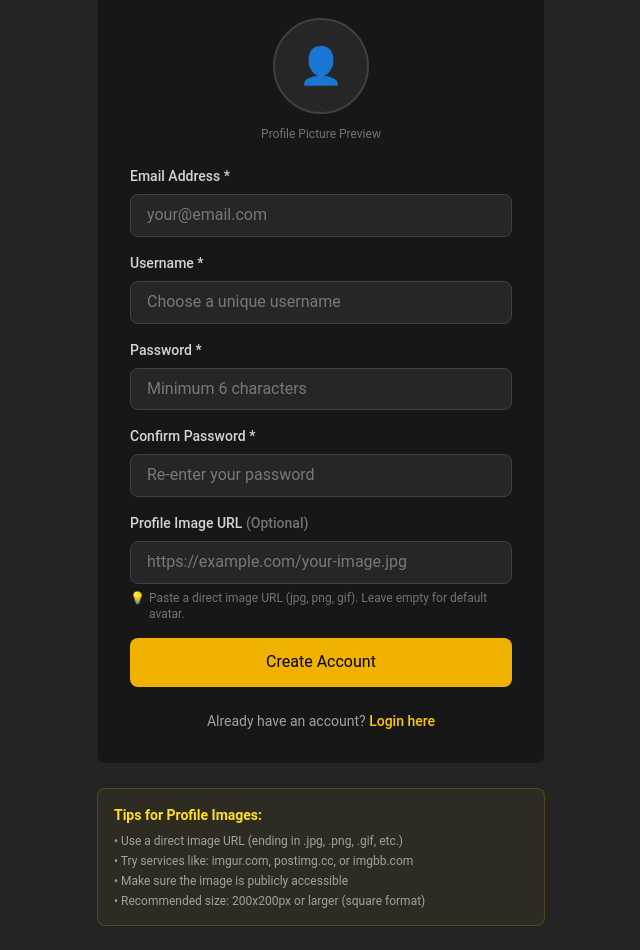
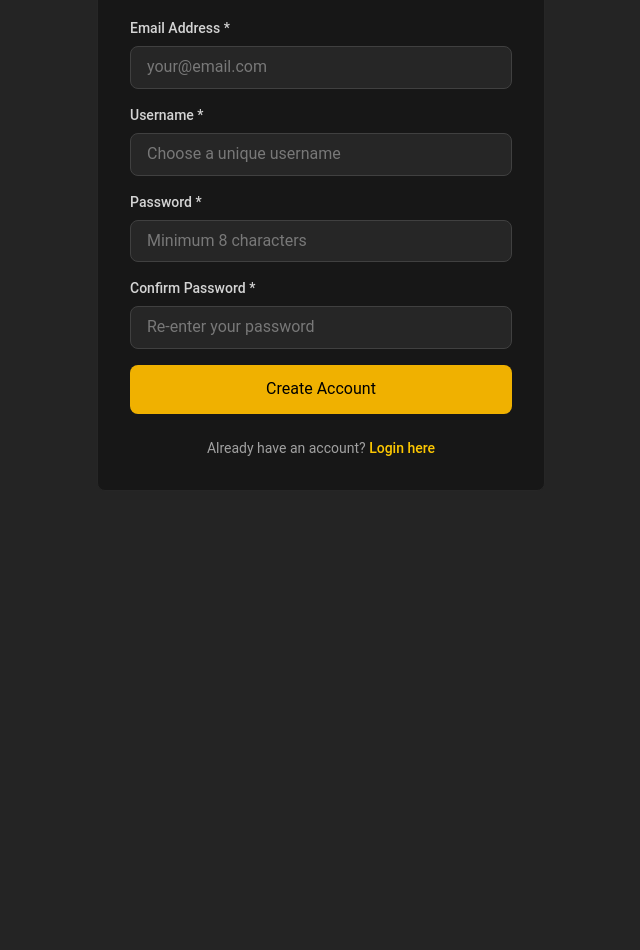
Before and after one commit to AAnawat/HackHive, a React (Vite) app in the folder frontend/: page /register in a window 1280 px wide. Shown: the part 200-1150 px from the top of the page, without its empty margins (319-959 px from the left). After the commit the page ends 800 px from the top, so only its background shows below. Built offline with nearby package versions, Linux system fonts and the light colour scheme.

Commit message:
update Register

```diff
--- a/frontend/src/api/client.ts
+++ b/frontend/src/api/client.ts
@@ -1,4 +1,3 @@
-// src/api/client.ts
 const API_BASE = '/api';
 
 type FetchOptions = RequestInit & { token?: string };
@@ -103,9 +102,8 @@ export function login(gmail: string, password: string): Promise<{ token: string
 }
 
 // ---------------- Users ----------------
-export function registerUser(gmail: string, username: string, password: string, pfp_path?: string) {
+export function registerUser(gmail: string, username: string, password: string) {
   const payload: any = { gmail, username, password };
-  if (pfp_path) payload.pfp_path = pfp_path;
   return request('/users', {
     method: 'POST',
     body: JSON.stringify(payload),
--- a/frontend/src/pages/RegisterPage.tsx
+++ b/frontend/src/pages/RegisterPage.tsx
@@ -10,16 +10,9 @@ export default function RegisterPage() {
   const [username, setUsername] = useState('');
   const [password, setPassword] = useState('');
   const [confirmPassword, setConfirmPassword] = useState('');
-  const [pfp, setPfp] = useState('');
-  const [imageError, setImageError] = useState(false);
   const [loading, setLoading] = useState(false);
   const [error, setError] = useState<string | null>(null);
   const [message, setMessage] = useState<string | null>(null);
-
-  function handleImageUrlChange(url: string) {
-    setPfp(url);
-    setImageError(false);
-  }
 
   async function onSubmit(e: FormEvent) {
     e.preventDefault();
@@ -30,8 +23,8 @@ export default function RegisterPage() {
       return;
     }
 
-    if (password.length < 6) {
-      setError('Password must be at least 6 characters');
+    if (password.length < 8) {
+      setError('Password must be at least 8 characters');
       return;
     }
 
@@ -39,8 +32,8 @@ export default function RegisterPage() {
     setError(null);
     setMessage(null);
     try {
-      await registerUser(gmail, username, password, pfp || undefined);
-      setMessage('Registration successful! Redirecting to login...');
+      await registerUser(gmail, username, password);
+      setMessage('Registration successful! Redirecting to login');
       setTimeout(() => navigate('/login'), 1500);
     } catch (e: any) {
       setError(e.message || 'Registration failed');
@@ -60,22 +53,6 @@ export default function RegisterPage() {
           </div>
 
           <form onSubmit={onSubmit} className="space-y-4">
-            {/* Profile Image Preview */}
-            <div className="flex flex-col items-center mb-6">
-              <div className="w-24 h-24 rounded-full bg-neutral-800 border-2 border-neutral-700 overflow-hidden mb-3 flex items-center justify-center">
-                {pfp && !imageError ? (
-                  <img
-                    src={pfp}
-                    alt="Profile preview"
-                    className="w-full h-full object-cover"
-                    onError={() => setImageError(true)}
-                  />
-                ) : (
-                  <span className="text-4xl">👤</span>
-                )}
-              </div>
-              <p className="text-xs text-neutral-500">Profile Picture Preview</p>
-            </div>
 
             {/* Email */}
             <div>
@@ -116,8 +93,8 @@ export default function RegisterPage() {
                 value={password}
                 onChange={(e) => setPassword(e.target.value)}
                 required
-                minLength={6}
-                placeholder="Minimum 6 characters"
+                minLength={8}
+                placeholder="Minimum 8 characters"
                 className="w-full px-4 py-2 rounded-lg bg-neutral-800 border border-neutral-700 focus:border-yellow-500 focus:outline-none transition-colors"
               />
             </div>
@@ -135,29 +112,6 @@ export default function RegisterPage() {
                 placeholder="Re-enter your password"
                 className="w-full px-4 py-2 rounded-lg bg-neutral-800 border border-neutral-700 focus:border-yellow-500 focus:outline-none transition-colors"
               />
-            </div>
-
-            {/* Profile Image URL */}
-            <div>
-              <label className="block text-sm font-medium mb-2 text-neutral-300">
-                Profile Image URL <span className="text-neutral-500">(Optional)</span>
-              </label>
-              <input
-                type="url"
-                value={pfp}
-                onChange={(e) => handleImageUrlChange(e.target.value)}
-                placeholder="https://example.com/your-image.jpg"
-                className="w-full px-4 py-2 rounded-lg bg-neutral-800 border border-neutral-700 focus:border-yellow-500 focus:outline-none transition-colors"
-              />
-              <p className="text-xs text-neutral-500 mt-1.5 flex items-start gap-1">
-                <span>💡</span>
-                <span>Paste a direct image URL (jpg, png, gif). Leave empty for default avatar.</span>
-              </p>
-              {imageError && (
-                <p className="text-xs text-red-400 mt-1.5">
-                  ⚠️ Failed to load image. Please check the URL.
-                </p>
-              )}
             </div>
 
             {/* Error/Success Messages */}
@@ -178,7 +132,7 @@ export default function RegisterPage() {
               disabled={loading}
               className="w-full px-4 py-3 rounded-lg bg-yellow-500 text-black font-semibold hover:bg-yellow-400 disabled:opacity-50 disabled:cursor-not-allowed transition-all"
             >
-              {loading ? 'Creating Account...' : 'Create Account'}
+              {loading ? 'Creating Account' : 'Create Account'}
             </button>
           </form>
 
@@ -190,17 +144,6 @@ export default function RegisterPage() {
             </Link>
           </div>
         </div>
-
-        {/* Tips */}
-        <div className="mt-6 bg-yellow-500/5 border border-yellow-500/20 rounded-lg p-4">
-          <h3 className="text-sm font-semibold text-yellow-300 mb-2">Tips for Profile Images:</h3>
-          <ul className="text-xs text-neutral-400 space-y-1">
-            <li>• Use a direct image URL (ending in .jpg, .png, .gif, etc.)</li>
-            <li>• Try services like: imgur.com, postimg.cc, or imgbb.com</li>
-            <li>• Make sure the image is publicly accessible</li>
-            <li>• Recommended size: 200x200px or larger (square format)</li>
-          </ul>
-        </div>
       </div>
     </AppLayout>
   );
```
Also changed, not shown: 2 other files (tests, documents, lock files or other folders).
